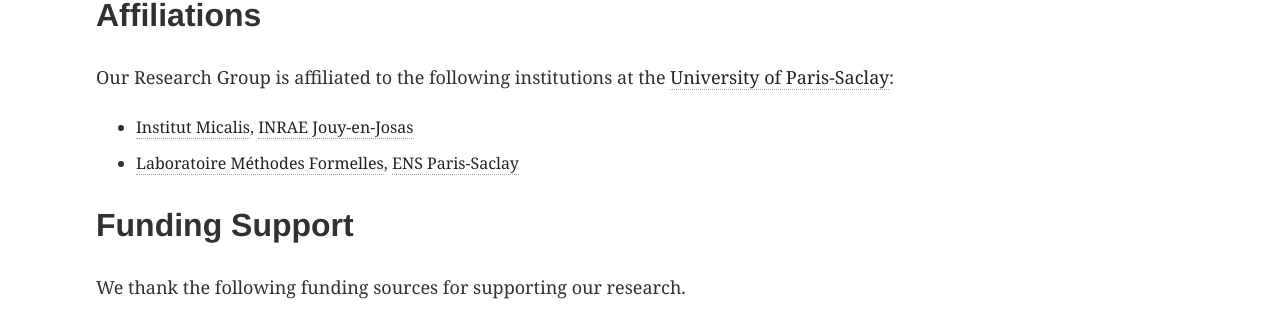
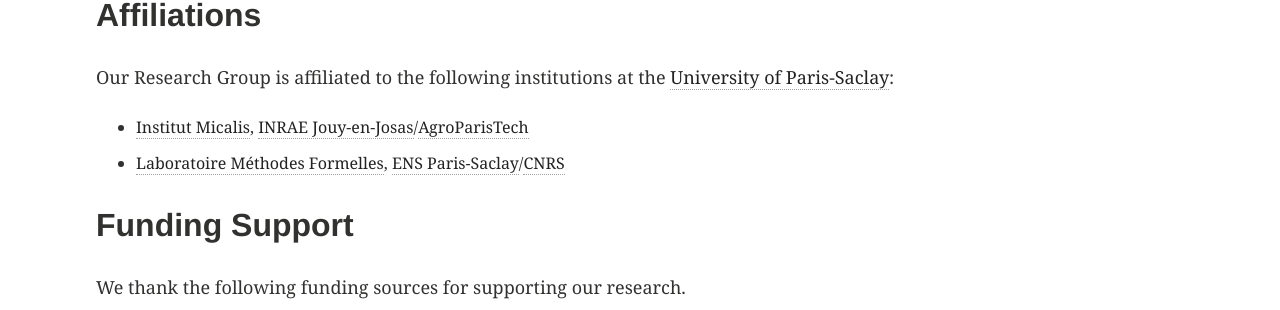
Before and after one commit to ROBACON/team-website, a Jekyll site: the page built from index.md, in a window 1280 px wide. Shown: the part 692-1002 px from the top of the page. Built offline with Jekyll 4.4.1, drawn with Linux system fonts in a browser that asks for light colours.

Commit message:
Update index.md
Update affiliations

```diff
--- a/index.md
+++ b/index.md
@@ -19,8 +19,8 @@
 
 ## Affiliations
 Our Research Group is affiliated to the following institutions at the [University of Paris-Saclay](https://www.universite-paris-saclay.fr/en "https://www.universite-paris-saclay.fr/en"):
-- [Institut Micalis](https://www.micalis.fr/micalis_eng/Home/Micalis-Institute/ "https://www.micalis.fr/micalis_eng/Home/Micalis-Institute/"), [INRAE Jouy-en-Josas](https://www.inrae.fr/en/centres/ile-france-jouy-josas-antony "https://www.inrae.fr/en/centres/ile-france-jouy-josas-antony")
-- [Laboratoire Méthodes Formelles](https://ens-paris-saclay.fr/en/research/laboratoires-et-instituts/computer-science-laboratory-lmf "https://ens-paris-saclay.fr/en/research/laboratoires-et-instituts/computer-science-laboratory-lmf"), [ENS Paris-Saclay](https://ens-paris-saclay.fr/en "https://ens-paris-saclay.fr/en")
+- [Institut Micalis](https://www.micalis.fr/micalis_eng/Home/Micalis-Institute/ "https://www.micalis.fr/micalis_eng/Home/Micalis-Institute/"), [INRAE Jouy-en-Josas](https://www.inrae.fr/en/centres/ile-france-jouy-josas-antony "https://www.inrae.fr/en/centres/ile-france-jouy-josas-antony")/[AgroParisTech](https://www.agroparistech.fr/en "https://www.agroparistech.fr/en")
+- [Laboratoire Méthodes Formelles](https://ens-paris-saclay.fr/en/research/laboratoires-et-instituts/computer-science-laboratory-lmf "https://ens-paris-saclay.fr/en/research/laboratoires-et-instituts/computer-science-laboratory-lmf"), [ENS Paris-Saclay](https://ens-paris-saclay.fr/en "https://ens-paris-saclay.fr/en")/[CNRS](https://www.cnrs.fr/en "https://www.cnrs.fr/en")
 
 
 ## Funding Support
```
